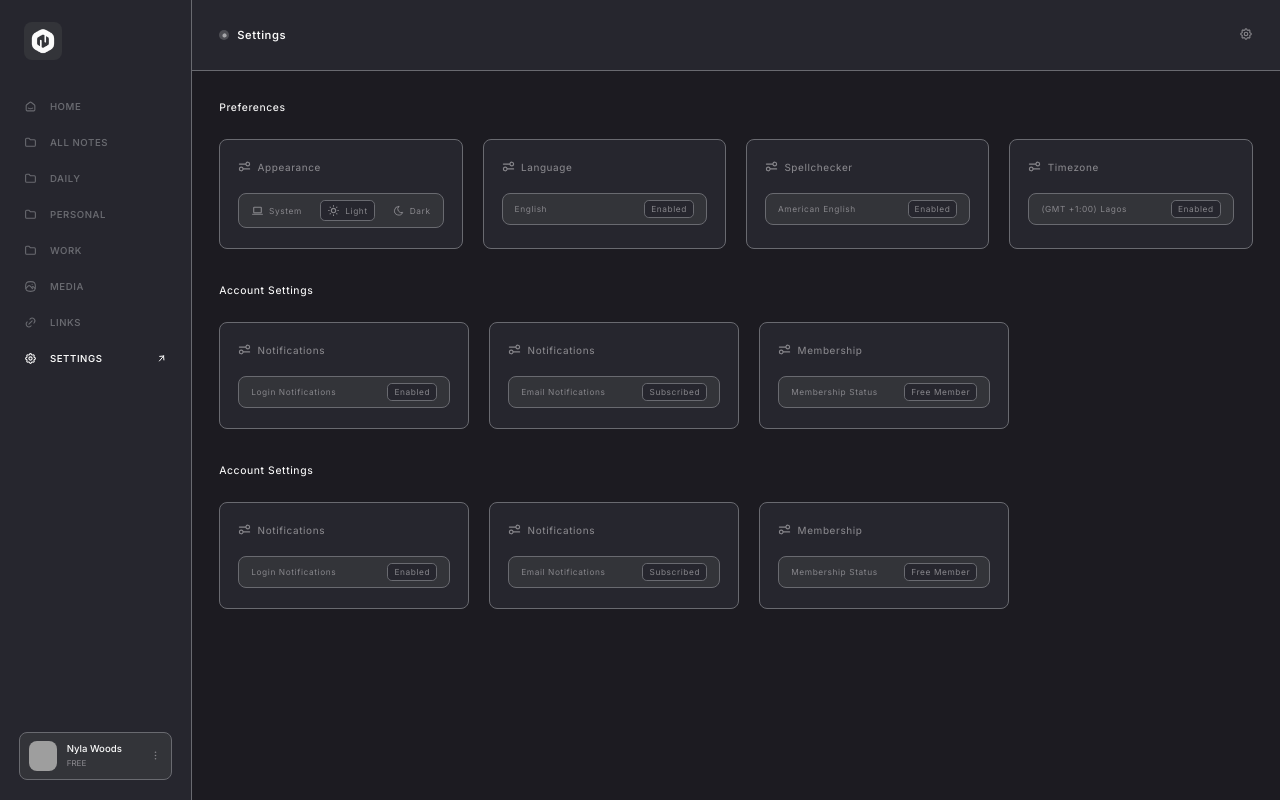
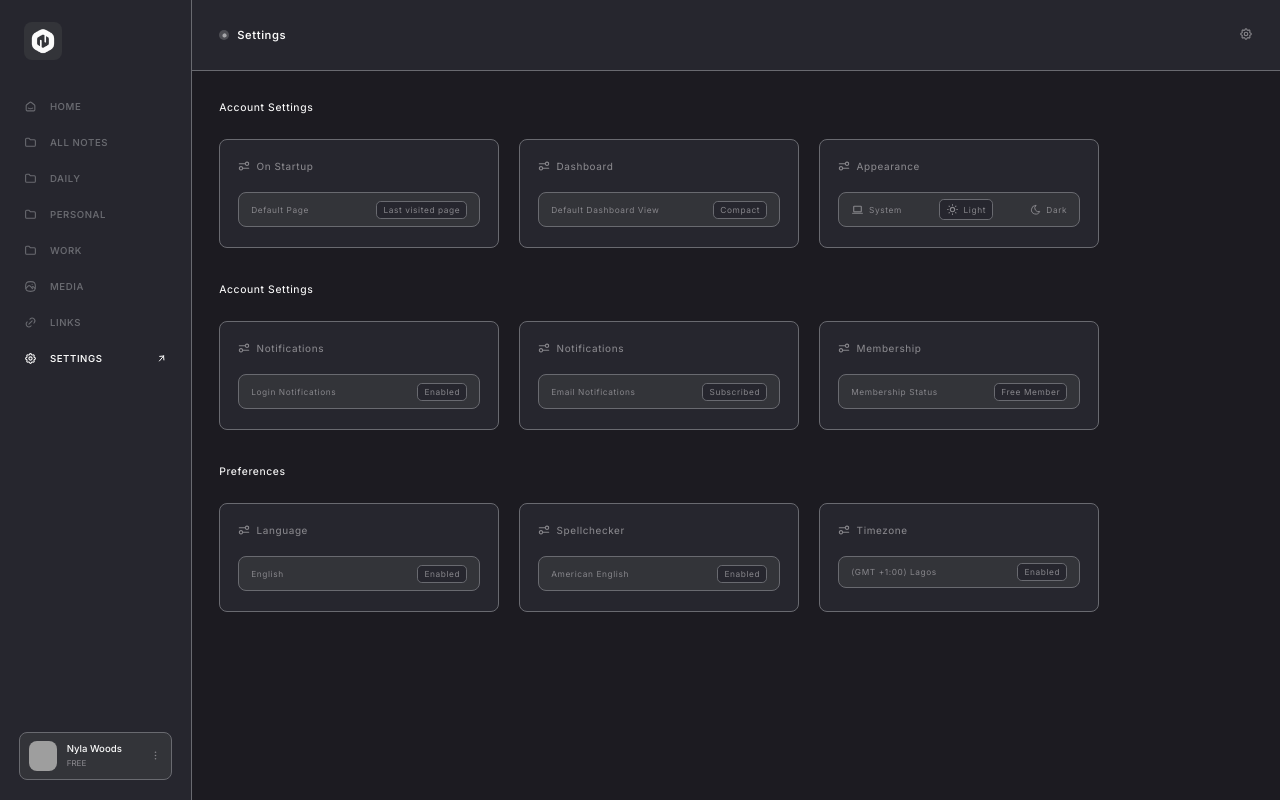
Before and after one commit to globaltechgirl/noted, a React (Vite) app: page / in a window 1280 px wide. Both pictures are taken after a click on the item "SETTINGS". Built offline with nearby package versions, Linux system fonts and the light colour scheme; grey boxes are pictures that could not be loaded.

Commit message:
noted (note app)

```diff
--- a/src/components/Settings/Settings/Setting.css
+++ b/src/components/Settings/Settings/Setting.css
@@ -116,7 +116,7 @@
   flex-direction: column;
   letter-spacing: 0.6px;
   color: var(--color-surface-accent);
-  width: 250px;
+  width: 280px;
   background-color: var(--color-sidebar-bg);
   border: 0.5px solid var(--color-border);
   border-radius: 0.5rem;
@@ -133,8 +133,8 @@
 }
 
 .settings-left-svg {
-  width: 13px;
-  height: 13px;
+  width: 12px;
+  height: 12px;
   color: var(--color-surface-accent);
 }
 
@@ -149,6 +149,7 @@
   border-radius: 0.5rem;
   border: 0.5px solid var(--color-border);
   padding: 6px 12px;
+}
 
 .settings-details-language {
   padding: 7.5px 12px;
--- a/src/components/Settings/Settings/Setting.jsx
+++ b/src/components/Settings/Settings/Setting.jsx
@@ -78,11 +78,45 @@ function Settings() {
                         <div className="settings">
                             <div className="settings-headers">
                                 <p className="settings-headers-text">
-                                    Preferences
+                                    Account Settings
                                 </p>
                             </div>
 
                             <div className="settings-details-wrapper">
+                                <div className="settings-details">
+                                    <div className="settings-details-left">
+                                        <svg xmlns="http://www.w3.org/2000/svg" className="settings-left-svg" viewBox="0 0 16 16"><path fill="currentColor" fill-rule="evenodd" d="M12 6.5a1.5 1.5 0 1 0 0-3a1.5 1.5 0 0 0 0 3M12 8a3 3 0 1 0-2.905-3.75H1.75a.75.75 0 0 0 0 1.5h7.345A3 3 0 0 0 12 8m-6.5 3a1.5 1.5 0 1 1-3 0a1.5 1.5 0 0 1 3 0m1.405.75A3.001 3.001 0 0 1 1 11a3 3 0 0 1 5.905-.75h7.345a.75.75 0 0 1 0 1.5z" clip-rule="evenodd"/></svg>
+                                        <p>On Startup</p>
+                                    </div>
+
+                                    <div className="settings-details-right settings-details-language">
+                                        <div className="settings-right">
+                                            <p>Default Page</p>
+                                        </div>
+
+                                        <div className="settings-right settings-options">
+                                            <p>Last visited page</p>
+                                        </div>
+                                    </div>
+                                </div>
+
+                                <div className="settings-details">
+                                    <div className="settings-details-left">
+                                        <svg xmlns="http://www.w3.org/2000/svg" className="settings-left-svg" viewBox="0 0 16 16"><path fill="currentColor" fill-rule="evenodd" d="M12 6.5a1.5 1.5 0 1 0 0-3a1.5 1.5 0 0 0 0 3M12 8a3 3 0 1 0-2.905-3.75H1.75a.75.75 0 0 0 0 1.5h7.345A3 3 0 0 0 12 8m-6.5 3a1.5 1.5 0 1 1-3 0a1.5 1.5 0 0 1 3 0m1.405.75A3.001 3.001 0 0 1 1 11a3 3 0 0 1 5.905-.75h7.345a.75.75 0 0 1 0 1.5z" clip-rule="evenodd"/></svg>
+                                        <p>Dashboard</p>
+                                    </div>
+
+                                    <div className="settings-details-right settings-details-language">
+                                        <div className="settings-right">
+                                            <p>Default Dashboard View</p>
+                                        </div>
+
+                                        <div className="settings-right settings-options">
+                                            <p>Compact</p>
+                                        </div>
+                                    </div>
+                                </div>
+
                                 <div className="settings-details">
                                     <div className="settings-details-left">
                                         <svg xmlns="http://www.w3.org/2000/svg" className="settings-left-svg" viewBox="0 0 16 16"><path fill="currentColor" fill-rule="evenodd" d="M12 6.5a1.5 1.5 0 1 0 0-3a1.5 1.5 0 0 0 0 3M12 8a3 3 0 1 0-2.905-3.75H1.75a.75.75 0 0 0 0 1.5h7.345A3 3 0 0 0 12 8m-6.5 3a1.5 1.5 0 1 1-3 0a1.5 1.5 0 0 1 3 0m1.405.75A3.001 3.001 0 0 1 1 11a3 3 0 0 1 5.905-.75h7.345a.75.75 0 0 1 0 1.5z" clip-rule="evenodd"/></svg>
@@ -103,57 +137,6 @@ function Settings() {
                                         <div className="settings-right">
                                             <svg xmlns="http://www.w3.org/2000/svg" className="settings-right-svg settings-dark-svg" viewBox="0 0 24 24"><path fill="none" stroke="currentColor" stroke-linecap="round" stroke-linejoin="round" stroke-width="2" d="M12 3h.393a7.5 7.5 0 0 0 7.92 12.446A9 9 0 1 1 12 2.992z"/></svg>
                                             <p>Dark</p>
-                                        </div>
-                                    </div>
-                                </div>
-
-                                <div className="settings-details">
-                                    <div className="settings-details-left">
-                                        <svg xmlns="http://www.w3.org/2000/svg" className="settings-left-svg" viewBox="0 0 16 16"><path fill="currentColor" fill-rule="evenodd" d="M12 6.5a1.5 1.5 0 1 0 0-3a1.5 1.5 0 0 0 0 3M12 8a3 3 0 1 0-2.905-3.75H1.75a.75.75 0 0 0 0 1.5h7.345A3 3 0 0 0 12 8m-6.5 3a1.5 1.5 0 1 1-3 0a1.5 1.5 0 0 1 3 0m1.405.75A3.001 3.001 0 0 1 1 11a3 3 0 0 1 5.905-.75h7.345a.75.75 0 0 1 0 1.5z" clip-rule="evenodd"/></svg>
-                                        <p>Language</p>
-                                    </div>
-
-                                    <div className="settings-details-right settings-details-language">
-                                        <div className="settings-right">
-                                            <p>English</p>
-                                        </div>
-
-                                        <div className="settings-right settings-options">
-                                            <p>Enabled</p>
-                                        </div>
-                                    </div>
-                                </div>
-
-                                <div className="settings-details">
-                                    <div className="settings-details-left">
-                                        <svg xmlns="http://www.w3.org/2000/svg" className="settings-left-svg" viewBox="0 0 16 16"><path fill="currentColor" fill-rule="evenodd" d="M12 6.5a1.5 1.5 0 1 0 0-3a1.5 1.5 0 0 0 0 3M12 8a3 3 0 1 0-2.905-3.75H1.75a.75.75 0 0 0 0 1.5h7.345A3 3 0 0 0 12 8m-6.5 3a1.5 1.5 0 1 1-3 0a1.5 1.5 0 0 1 3 0m1.405.75A3.001 3.001 0 0 1 1 11a3 3 0 0 1 5.905-.75h7.345a.75.75 0 0 1 0 1.5z" clip-rule="evenodd"/></svg>
-                                        <p>Spellchecker</p>
-                                    </div>
-
-                                    <div className="settings-details-right settings-details-language">
-                                        <div className="settings-right">
-                                            <p>American English</p>
-                                        </div>
-
-                                        <div className="settings-right settings-options">
-                                            <p>Enabled</p>
-                                        </div>
-                                    </div>
-                                </div>
-
-                                <div className="settings-details">
-                                    <div className="settings-details-left">
-                                        <svg xmlns="http://www.w3.org/2000/svg" className="settings-left-svg" viewBox="0 0 16 16"><path fill="currentColor" fill-rule="evenodd" d="M12 6.5a1.5 1.5 0 1 0 0-3a1.5 1.5 0 0 0 0 3M12 8a3 3 0 1 0-2.905-3.75H1.75a.75.75 0 0 0 0 1.5h7.345A3 3 0 0 0 12 8m-6.5 3a1.5 1.5 0 1 1-3 0a1.5 1.5 0 0 1 3 0m1.405.75A3.001 3.001 0 0 1 1 11a3 3 0 0 1 5.905-.75h7.345a.75.75 0 0 1 0 1.5z" clip-rule="evenodd"/></svg>
-                                        <p>Timezone</p>
-                                    </div>
-
-                                    <div className="settings-details-right settings-details-timezone">
-                                        <div className="settings-right">
-                                            <p>(GMT +1:00) Lagos</p>
-                                        </div>
-
-                                        <div className="settings-right settings-options">
-                                            <p>Enabled</p>
                                         </div>
                                     </div>
                                 </div>
@@ -224,7 +207,7 @@ function Settings() {
                         <div className="settings">
                             <div className="settings-headers">
                                 <p className="settings-headers-text">
-                                    Account Settings
+                                    Preferences
                                 </p>
                             </div>
 
@@ -232,12 +215,12 @@ function Settings() {
                                 <div className="settings-details">
                                     <div className="settings-details-left">
                                         <svg xmlns="http://www.w3.org/2000/svg" className="settings-left-svg" viewBox="0 0 16 16"><path fill="currentColor" fill-rule="evenodd" d="M12 6.5a1.5 1.5 0 1 0 0-3a1.5 1.5 0 0 0 0 3M12 8a3 3 0 1 0-2.905-3.75H1.75a.75.75 0 0 0 0 1.5h7.345A3 3 0 0 0 12 8m-6.5 3a1.5 1.5 0 1 1-3 0a1.5 1.5 0 0 1 3 0m1.405.75A3.001 3.001 0 0 1 1 11a3 3 0 0 1 5.905-.75h7.345a.75.75 0 0 1 0 1.5z" clip-rule="evenodd"/></svg>
-                                        <p>Notifications</p>
+                                        <p>Language</p>
                                     </div>
 
                                     <div className="settings-details-right settings-details-language">
                                         <div className="settings-right">
-                                            <p>Login Notifications</p>
+                                            <p>English</p>
                                         </div>
 
                                         <div className="settings-right settings-options">
@@ -249,16 +232,16 @@ function Settings() {
                                 <div className="settings-details">
                                     <div className="settings-details-left">
                                         <svg xmlns="http://www.w3.org/2000/svg" className="settings-left-svg" viewBox="0 0 16 16"><path fill="currentColor" fill-rule="evenodd" d="M12 6.5a1.5 1.5 0 1 0 0-3a1.5 1.5 0 0 0 0 3M12 8a3 3 0 1 0-2.905-3.75H1.75a.75.75 0 0 0 0 1.5h7.345A3 3 0 0 0 12 8m-6.5 3a1.5 1.5 0 1 1-3 0a1.5 1.5 0 0 1 3 0m1.405.75A3.001 3.001 0 0 1 1 11a3 3 0 0 1 5.905-.75h7.345a.75.75 0 0 1 0 1.5z" clip-rule="evenodd"/></svg>
-                                        <p>Notifications</p>
+                                        <p>Spellchecker</p>
                                     </div>
 
                                     <div className="settings-details-right settings-details-language">
                                         <div className="settings-right">
-                                            <p>Email Notifications</p>
+                                            <p>American English</p>
                                         </div>
 
                                         <div className="settings-right settings-options">
-                                            <p>Subscribed</p>
+                                            <p>Enabled</p>
                                         </div>
                                     </div>
                                 </div>
@@ -266,16 +249,16 @@ function Settings() {
                                 <div className="settings-details">
                                     <div className="settings-details-left">
                                         <svg xmlns="http://www.w3.org/2000/svg" className="settings-left-svg" viewBox="0 0 16 16"><path fill="currentColor" fill-rule="evenodd" d="M12 6.5a1.5 1.5 0 1 0 0-3a1.5 1.5 0 0 0 0 3M12 8a3 3 0 1 0-2.905-3.75H1.75a.75.75 0 0 0 0 1.5h7.345A3 3 0 0 0 12 8m-6.5 3a1.5 1.5 0 1 1-3 0a1.5 1.5 0 0 1 3 0m1.405.75A3.001 3.001 0 0 1 1 11a3 3 0 0 1 5.905-.75h7.345a.75.75 0 0 1 0 1.5z" clip-rule="evenodd"/></svg>
-                                        <p>Membership</p>
+                                        <p>Timezone</p>
                                     </div>
 
-                                    <div className="settings-details-right settings-details-language">
+                                    <div className="settings-details-right settings-details-timezone">
                                         <div className="settings-right">
-                                            <p>Membership Status</p>
+                                            <p>(GMT +1:00) Lagos</p>
                                         </div>
 
                                         <div className="settings-right settings-options">
-                                            <p>Free Member</p>
+                                            <p>Enabled</p>
                                         </div>
                                     </div>
                                 </div>
```
